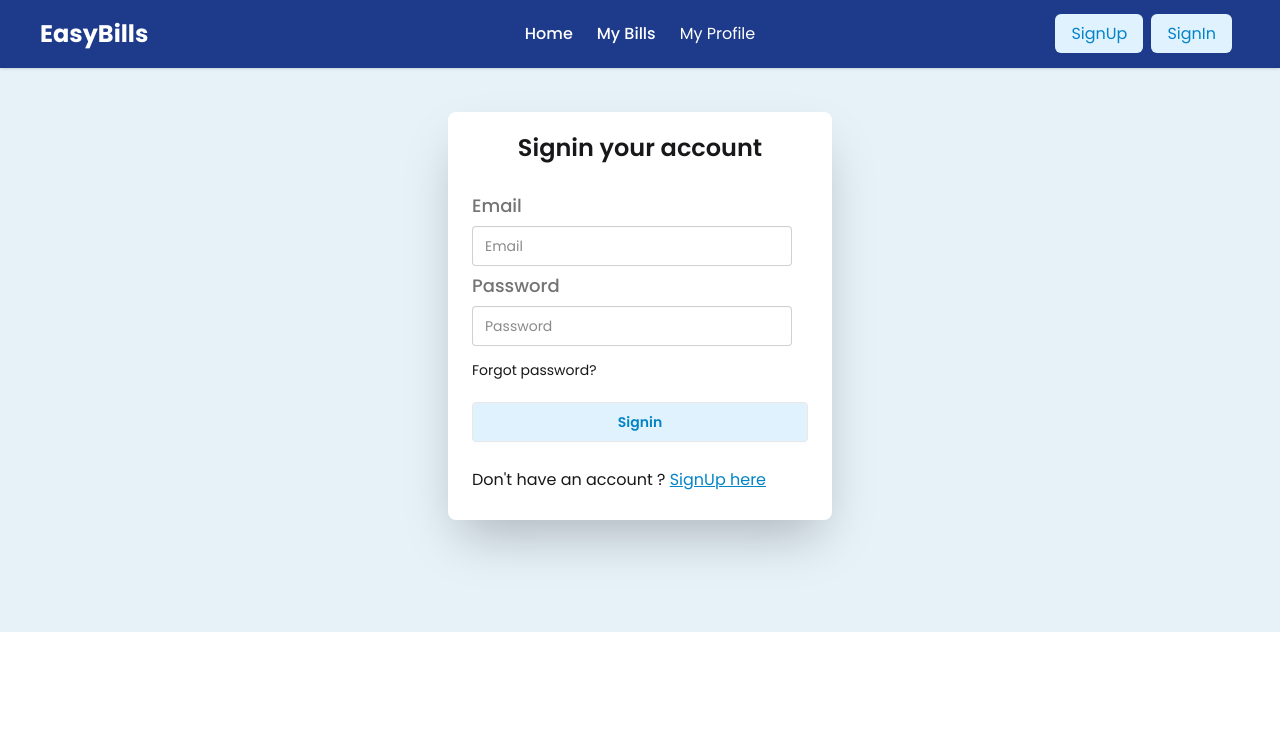
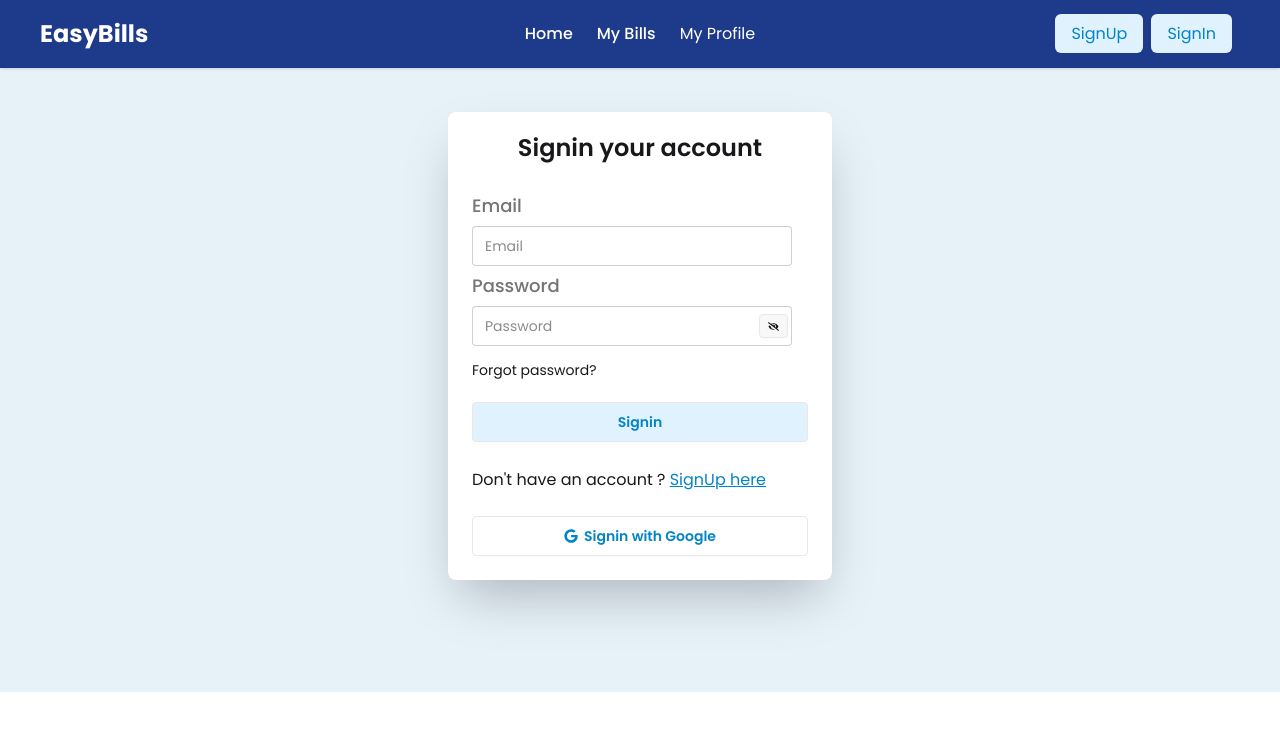
Before and after one commit to atikur-2003/easybills, a React (Vite) app: page /auth/signin in a window 1280 px wide. Shown: the top 730 px of the page. Built offline with nearby package versions, Linux system fonts and the light colour scheme; no server answers.

Commit message:
added signin with google option

```diff
--- a/src/firebase.config.js
+++ b/src/firebase.config.js
@@ -6,12 +6,12 @@ import { getAuth } from "firebase/auth";
 
 // Your web app's Firebase configuration
 const firebaseConfig = {
-  apiKey: import.meta.env.VITE_FIREBASE_apiKey,
-  authDomain: import.meta.envVITE_FIREBASE_authDomain,
-  projectId: import.meta.env.VITE_FIREBASE_projectId,
-  storageBucket: import.meta.envVITE_FIREBASE_storageBucket,
-  messagingSenderId: import.meta.VITE_FIREBASE_messagingSenderId,
-  appId: import.meta.env.VITE_FIREBASE_appId,
+  apiKey: import.meta.env.VITE_FIREBASE_API_KEY,
+  authDomain: import.meta.env.VITE_FIREBASE_AUTH_DOMAIN,
+  projectId: import.meta.env.VITE_FIREBASE_PROJECT_ID,
+  storageBucket: import.meta.env.VITE_FIREBASE_STORAGE_BUCKET,
+  messagingSenderId: import.meta.env.VITE_FIREBASE_MESSAGING_SENDER_ID,
+  appId: import.meta.env.VITE_FIREBASE_APP_ID,
 };
 
 // Initialize Firebase
--- a/src/pages/Login.jsx
+++ b/src/pages/Login.jsx
@@ -1,47 +1,73 @@
-import React, { use, useState } from "react";
+import React, { use, useRef, useState } from "react";
 import { Link, useLocation, useNavigate } from "react-router";
 import { AuthContext } from "../provider/AuthProvider";
 import Swal from "sweetalert2";
+import { sendPasswordResetEmail } from "firebase/auth";
+import { auth } from "../firebase.config";
+import { FaEyeSlash, FaGoogle, FaRegEye } from "react-icons/fa";
 
 const Login = () => {
-  const {signIn} = use(AuthContext)
-  const location = useLocation()
-  const navigate = useNavigate()
-  const [error, setError] = useState("")
+  const { signIn, googleSignIn } = use(AuthContext);
+  const location = useLocation();
+  const navigate = useNavigate();
+  const [error, setError] = useState("");
+  const emailRef = useRef();
+  const [showPass, setShowPass] = useState(false);
 
-  const handleSignIn =(e)=>{
+  const handleSignIn = (e) => {
     e.preventDefault();
     const form = e.target;
     const email = form.email.value;
     const password = form.password.value;
 
-    setError("")
+    setError("");
 
     signIn(email, password)
       .then((result) => {
         const user = result.user;
-      if(!user.emailVerified){
-        Swal.fire({
-          title: "Please Verify Your Email",
-          icon: "success",
-          draggable: true
-        });
-      }
-      else{
         Swal.fire({
           title: "SignIn Successful",
           icon: "success",
-          draggable: true
+          draggable: true,
         });
-        navigate(`${location.state? location.state : '/'}`)
-      }
+
+        navigate(`${location.state ? location.state : "/"}`);
       })
       .catch((error) => {
         const errorCode = error.code;
         setError(errorCode);
       });
+  };
 
-  }
+  const handleForgetPass = () => {
+    const email = emailRef.current.value;
+    console.log(email);
+    sendPasswordResetEmail(auth, email)
+      .then(() => {
+        Swal.fire({
+          title:
+            "A Password Reset Email Has Been Sent. Please reset your password through that email",
+          icon: "success",
+          draggable: true,
+        });
+      })
+      .catch((error) => {
+        const errorCode = error.code;
+        alert(errorCode);
+      });
+  };
+
+  const handleGoogleSignin = () => {
+    googleSignIn()
+      .then((result) => {
+        const user = result.user;
+       navigate('/');
+      })
+      .catch((error) => {
+        console.log(error);
+      });
+  };
+
   return (
     <div className="py-28 px-3 md:px-0">
       <div className="card bg-base-100 w-full mx-auto max-w-sm shrink-0 shadow-2xl">
@@ -51,16 +77,50 @@ const Login = () => {
         <div className="card-body">
           <form onSubmit={handleSignIn} className="fieldset">
             <label className="label text-lg font-medium">Email</label>
-            <input type="email" name="email" className="input" placeholder="Email" required />
+            <input
+              type="email"
+              name="email"
+              className="input"
+              placeholder="Email"
+              ref={emailRef}
+              required
+            />
 
             <label className="label text-lg font-medium">Password</label>
-            <input type="password" name="password" className="input" placeholder="Password" required/>
+                        <div className="relative">
+                          <input
+                            type={showPass ? "text" : "password"}
+                            name="password"
+                            className="input"
+                            placeholder="Password"
+                            required
+                          />
+                          <button
+                            onClick={() => {
+                              setShowPass(!showPass);
+                            }}
+                            className="btn btn-xs absolute right-5 top-2 z-10"
+                          >
+                            {showPass ? <FaRegEye></FaRegEye> : <FaEyeSlash></FaEyeSlash>}
+                          </button>
+                        </div>
             <div className="mt-2">
-              <a className="link link-hover text-sm">Forgot password?</a>
+              <a onClick={handleForgetPass} className="link link-hover text-sm">
+                Forgot password?
+              </a>
             </div>
-            <button type="submit" className="btn bg-[#E0F2FE] text-[#0284C7] hover:bg-[#0284C7] hover:text-white  mt-4 mb-2">Signin</button>
+            <button
+              type="submit"
+              className="btn bg-[#E0F2FE] text-[#0284C7] hover:bg-[#0284C7] hover:text-white  mt-4 mb-2"
+            >
+              Signin
+            </button>
 
-            {error && <p className="text-red-400 text-base">Invalid Email or Password</p>}
+            {error && (
+              <p className="text-red-400 text-base">
+                Invalid Email or Password
+              </p>
+            )}
 
             <p className="text-base mt-3">
               Don't have an account ?{" "}
@@ -69,6 +129,13 @@ const Login = () => {
               </Link>
             </p>
           </form>
+          <button
+            onClick={handleGoogleSignin}
+            className="mt-3 btn bg-white text-[#0284C7] hover:bg-[#0284C7] hover:text-white"
+          >
+            <FaGoogle></FaGoogle>
+            Signin with Google
+          </button>
         </div>
       </div>
     </div>
--- a/src/pages/Signup.jsx
+++ b/src/pages/Signup.jsx
@@ -1,15 +1,13 @@
 import React, { use, useState } from "react";
 import { Link, useNavigate } from "react-router";
 import { AuthContext } from "../provider/AuthProvider";
-import { FaRegEye } from "react-icons/fa";
+import { FaGoogle, FaRegEye } from "react-icons/fa";
 import { FaEyeSlash } from "react-icons/fa6";
-import { sendEmailVerification } from "firebase/auth";
-import { auth } from "../firebase.config";
 import Swal from "sweetalert2";
 
 const Signup = () => {
-  const { createUser, setUser, updateUser } = use(AuthContext);
-  const navigate = useNavigate()
+  const { createUser, setUser, updateUser, googleSignIn } = use(AuthContext);
+  const navigate = useNavigate();
   const [errorMessage, setErrorMessage] = useState("");
   const [showPass, setShowPass] = useState(false);
 
@@ -21,37 +19,33 @@ const Signup = () => {
     const email = form.email.value;
     const password = form.password.value;
 
-    setErrorMessage("")
+    setErrorMessage("");
 
     // password validation
-  const validationEx = /(?=.*[a-z])(?=.*[A-Z])[a-zA-Z]{6}/
-  if(validationEx.test(password) === false){
-    setErrorMessage("Password must have one uppercase, one lowercase and have to at least 6 characters long");
+    const validationEx = /(?=.*[a-z])(?=.*[A-Z])[a-zA-Z]{6}/;
+    if (validationEx.test(password) === false) {
+      setErrorMessage(
+        "Password must have one uppercase, one lowercase and have to at least 6 characters long"
+      );
       return;
     }
 
     createUser(email, password)
       .then((result) => {
         const user = result.user;
-        sendEmailVerification(auth.currentUser)
+        updateUser({ displayName: name, photoURL: photo })
           .then(() => {
-          alert("We sent you a verification Email. Please verify your Email")
-        });
-
-        updateUser({ displayName: name, photoURL: photo }).
-        then(() => {
-          setUser({...user, displayName: name, photoURL: photo});
+            setUser({ ...user, displayName: name, photoURL: photo });
             console.log(user);
-          navigate('/')
+            navigate("/");
           })
           .catch((error) => {
             Swal.fire({
               icon: "error",
               title: "Oops...",
-            text: {error}
+              text: { error },
             });
-          setUser(user)
-
+            setUser(user);
           });
       })
       .catch((error) => {
@@ -59,6 +53,22 @@ const Signup = () => {
         alert(errorMessage);
       });
   };
+
+  const handleGoogleSignin = () => {
+    googleSignIn()
+    .then(result => {
+      const user = result.user;
+      Swal.fire({
+        title: "SignIn Successful",
+        icon: "success",
+        draggable: true
+      });
+      navigate('/');
+    })
+    .catch(error => {
+      console.log(error);
+    })
+  }
 
   return (
     <div className="pt-28 px-5 md:px-0">
@@ -98,29 +108,32 @@ const Signup = () => {
             <label className="label text-lg font-medium">Password</label>
             <div className="relative">
               <input
-              type={showPass? 'text':'password'}
+                type={showPass ? "text" : "password"}
                 name="password"
                 className="input"
                 placeholder="Password"
                 required
               />
               <button
-            onClick={()=> {setShowPass (!showPass)}}
-            className="btn btn-xs absolute right-5 top-2 z-10">
-              {
-                showPass? <FaRegEye></FaRegEye> : <FaEyeSlash></FaEyeSlash>
-              }
+                onClick={() => {
+                  setShowPass(!showPass);
+                }}
+                className="btn btn-xs absolute right-5 top-2 z-10"
+              >
+                {showPass ? <FaRegEye></FaRegEye> : <FaEyeSlash></FaEyeSlash>}
               </button>
             </div>
             <div className="mt-2">
               <a className="link link-hover text-sm">Forgot password?</a>
             </div>
 
-              {errorMessage && <p className="text-red-400 text-base">{errorMessage}</p>}
+            {errorMessage && (
+              <p className="text-red-400 text-base">{errorMessage}</p>
+            )}
 
             <button
               type="submit"
-              className="btn bg-[#E0F2FE] text-[#0284C7] hover:bg-[#0284C7] hover:text-white  mt-4"
+              className="btn bg-[#E0F2FE] text-[#0284C7] hover:bg-[#0284C7] hover:text-white mt-4"
             >
               SignUp
             </button>
@@ -130,7 +143,12 @@ const Signup = () => {
                 Signin here
               </Link>
             </p>
+
           </form>
+          <button onClick={handleGoogleSignin} className="mt-3 btn bg-white text-[#0284C7] hover:bg-[#0284C7] hover:text-white">
+              <FaGoogle></FaGoogle>
+              Signin with Google
+            </button>
         </div>
       </div>
     </div>
--- a/src/provider/AuthProvider.jsx
+++ b/src/provider/AuthProvider.jsx
@@ -2,8 +2,10 @@ import React, { createContext, useEffect, useState } from "react";
 import { auth } from "../firebase.config";
 import {
   createUserWithEmailAndPassword,
+  GoogleAuthProvider,
   onAuthStateChanged,
   signInWithEmailAndPassword,
+  signInWithPopup,
   signOut,
   updateProfile,
 } from "firebase/auth";
@@ -11,7 +13,9 @@ import Swal from "sweetalert2";
 
 export const AuthContext = createContext();
 
+
 const AuthProvider = ({ children }) => {
+    const googleProvider = new GoogleAuthProvider()
   const [user, setUser] = useState(null);
   const [loading, setLoading] = useState(true);
   const [balance, setBalance] = useState(10000);
@@ -28,6 +32,11 @@ const AuthProvider = ({ children }) => {
     setLoading(true);
     return signInWithEmailAndPassword(auth, email, password);
   };
+
+  const googleSignIn = () => {
+    setLoading(true);
+    return signInWithPopup(auth, googleProvider)
+  }
 
 
   const updateUser = (updatedData) => {
@@ -85,6 +94,7 @@ const AuthProvider = ({ children }) => {
     payBill,
     loading,
     setLoading,
+    googleSignIn
   };
 
   return (
```
Also changed, not shown: src/components/Navbar.jsx (+7 -4 lines). Lines whose indentation alone changed are shown as unchanged.
